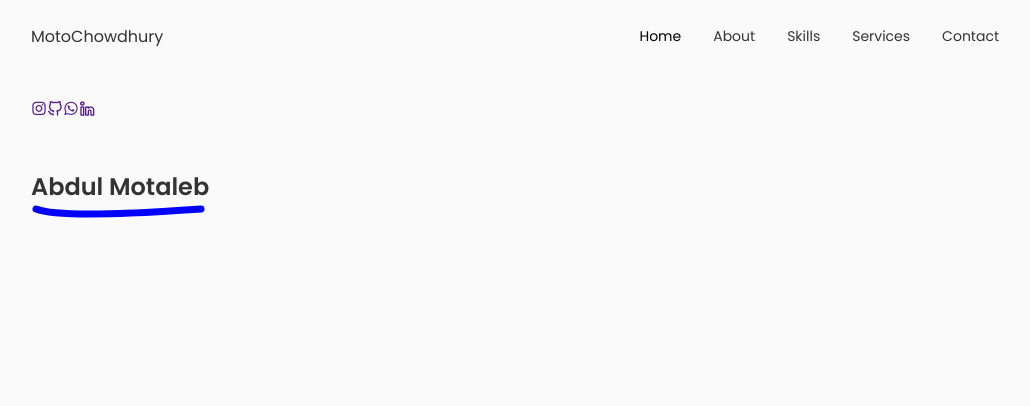
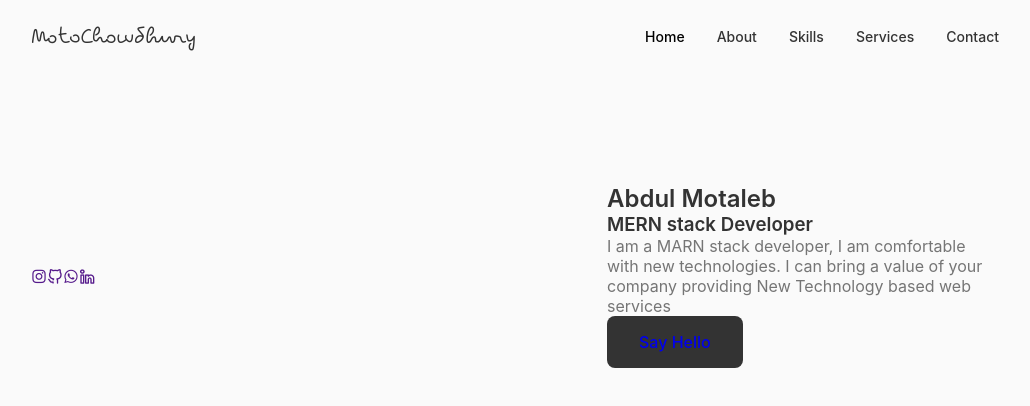
Before and after one commit to motochowdhury/portfolio_design_3.0, a React (Create React App) app: page / in a window 1280 px wide. Shown: the top 406 px of the page, without its empty margins (125-1155 px from the left). Built offline with nearby package versions, Linux system fonts and the light colour scheme.

Commit message:
Add Custom Font and Working on Home Section

```diff
--- a/src/App.css
+++ b/src/App.css
@@ -141,9 +141,9 @@ img {
 /* Buttons */
 .button {
   display: inline-block;
-  background-color: var(--container_color);
-  padding: 1.25rem 2rem;
-  border-radius: 1rem;
+  background-color: var(--title_color);
+  padding: 1rem 2rem;
+  border-radius: 0.5rem;
   font-weight: var(--font_medium);
 }
 
--- a/src/components/Header/Header.css
+++ b/src/components/Header/Header.css
@@ -18,8 +18,10 @@
 
 .nav_logo,
 .nav_toggle {
+  font-family: "Pecita";
   color: var(--title_color);
   font-weight: var(--font_medium);
+  font-size: var(--h2_font_size);
 }
 
 .nav_list {
--- a/src/components/Home/Data.jsx
+++ b/src/components/Home/Data.jsx
@@ -5,16 +5,15 @@ export const Data = () => {
     <div className="home_data">
       <div>
         <h1 className="home_title">Abdul Motaleb</h1>
-        <svg width="400" height="35" xmlns="http://www.w3.org/2000/svg">
-          <path
-            id="pathItem"
-            d="M5 5 Q 30 15 170 5"
-            stroke="blue"
-            fill="transparent"
-            stroke-width="7"
-            stroke-linecap="round"
-          />
-        </svg>
+        <h3 className="home_subtitle">MERN stack Developer</h3>
+        <p className="home_description">
+          I am a MARN stack developer, I am comfortable with new technologies. I
+          can bring a value of your company providing New Technology based web
+          services
+        </p>
+        <a href="#contact" className="button button_flex">
+          Say Hello
+        </a>
       </div>
     </div>
   );
--- /dev/null
+++ b/src/components/Home/Home.css
@@ -0,0 +1,11 @@
+.home_content {
+  grid-template-columns: 120px repeat(2, 1fr);
+  padding-top: 5.5rem;
+  column-gap: 2rem;
+  align-items: center;
+}
+
+/* Anchor tag text Decoration none */
+.home_social-icon {
+  text-decoration: none;
+}
--- a/src/components/Home/Home.jsx
+++ b/src/components/Home/Home.jsx
@@ -1,5 +1,6 @@
 import React from "react";
 import { Data } from "./Data";
+import "./Home.css";
 import { Social } from "./Social";
 
 export const Home = () => {
@@ -8,9 +9,11 @@ export const Home = () => {
       <div className="home_container container grid">
         <div className="home_content grid">
           <Social />
+          <div className="home_img">
+            <img src="" alt="" />
+          </div>
+          <Data />
         </div>
-        <div className="home_img"></div>
-        <Data />
       </div>
     </section>
   );
--- a/src/index.css
+++ b/src/index.css
@@ -1,13 +1,18 @@
 body {
   margin: 0;
-  font-family: -apple-system, BlinkMacSystemFont, 'Segoe UI', 'Roboto', 'Oxygen',
-    'Ubuntu', 'Cantarell', 'Fira Sans', 'Droid Sans', 'Helvetica Neue',
+  font-family: -apple-system, BlinkMacSystemFont, "Segoe UI", "Roboto", "Oxygen",
+    "Ubuntu", "Cantarell", "Fira Sans", "Droid Sans", "Helvetica Neue",
     sans-serif;
   -webkit-font-smoothing: antialiased;
   -moz-osx-font-smoothing: grayscale;
 }
 
 code {
-  font-family: source-code-pro, Menlo, Monaco, Consolas, 'Courier New',
+  font-family: source-code-pro, Menlo, Monaco, Consolas, "Courier New",
     monospace;
 }
+
+@font-face {
+  font-family: "Pecita";
+  src: url("./font/Pecita.ttf");
+}
```
Also changed, not shown: src/index.js (+7 -6 lines), src/font/Pecita.ttf (added).
